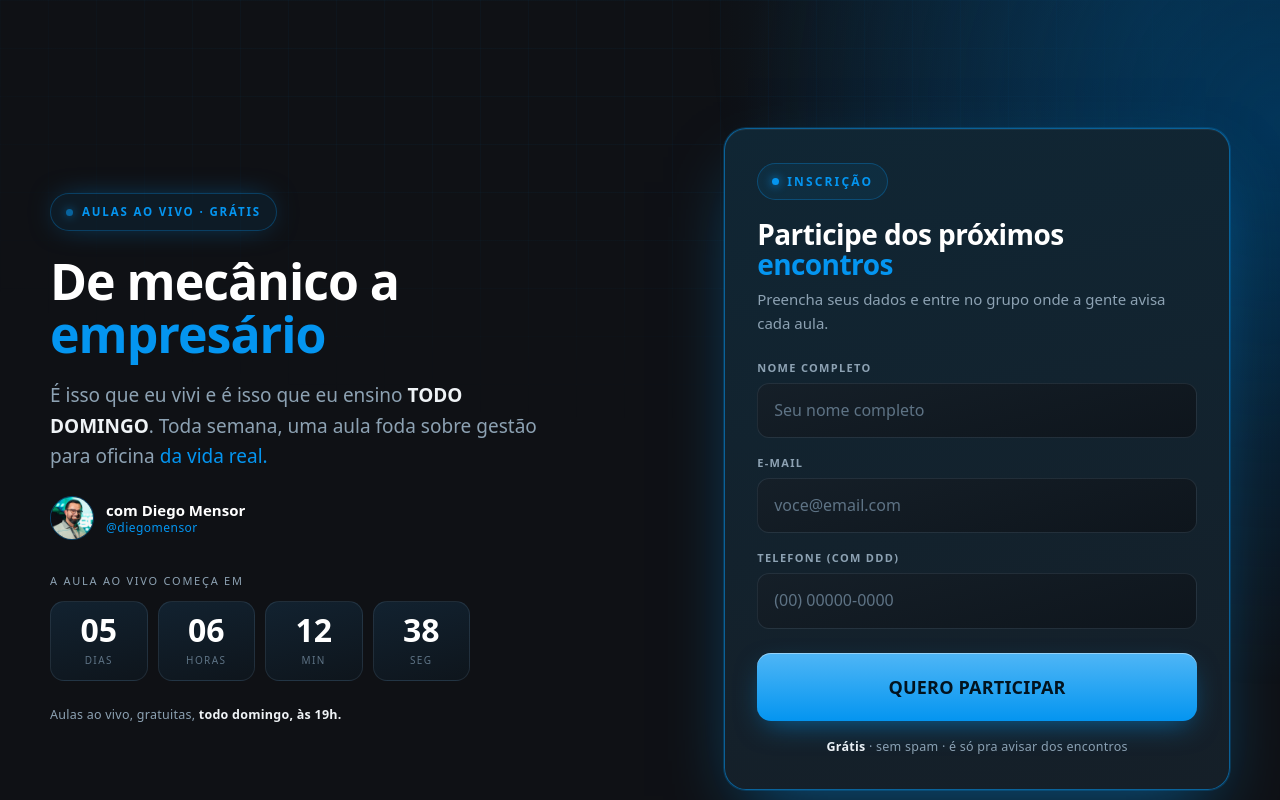
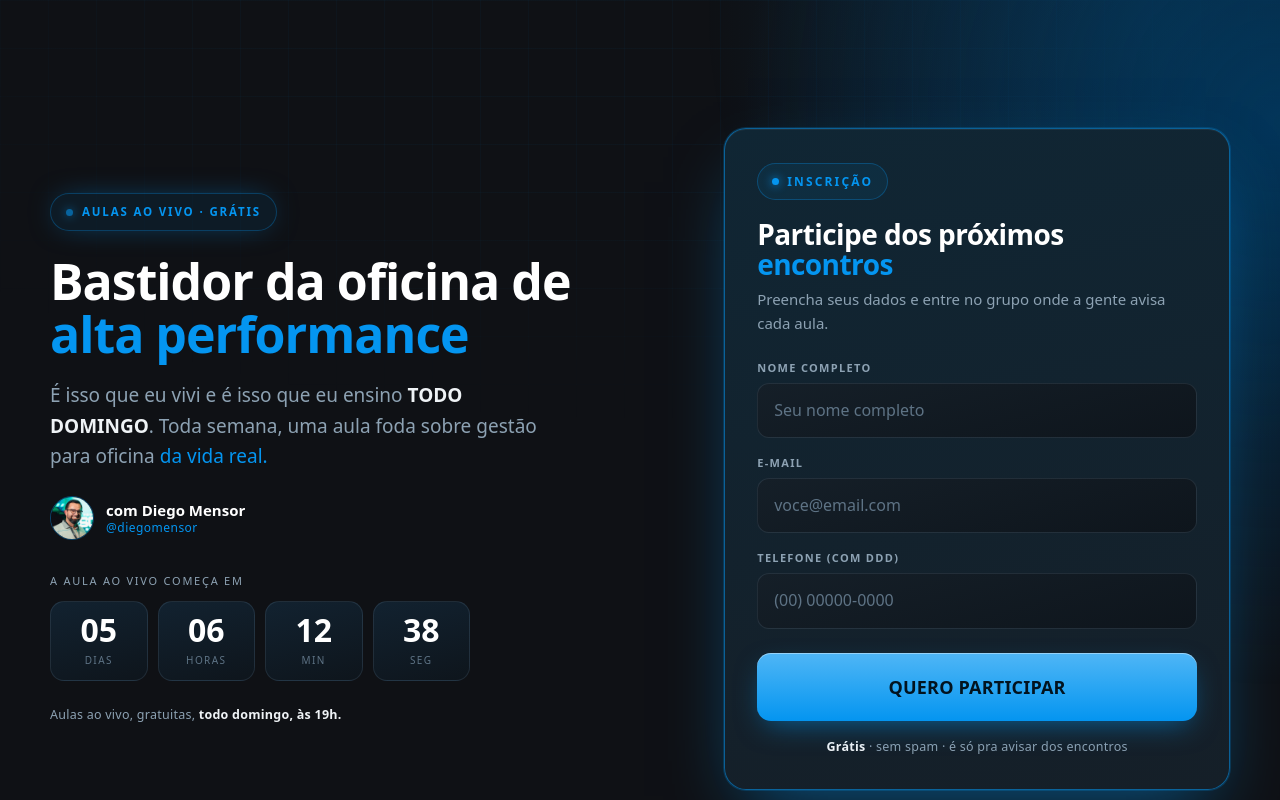
Before and after one commit to cezarhlima1/diegomensor, a Next.js app: page /cadastro in a window 1280 px wide. Shown: the top 800 px of the page. Built offline with nearby package versions, Linux system fonts and the light colour scheme.

Commit message:
ajuste texto cadastro

```diff
--- a/components/Cadastro.tsx
+++ b/components/Cadastro.tsx
@@ -216,7 +216,7 @@ export default function Cadastro() {
             </span>
 
             <h1 className="section-title mt-6">
-              De mecânico a <span className="text-blue">empresário</span>
+              Bastidor da oficina de <span className="text-blue">alta performance</span>
             </h1>
 
             <p className="lead mt-5 max-w-[520px]">
```
